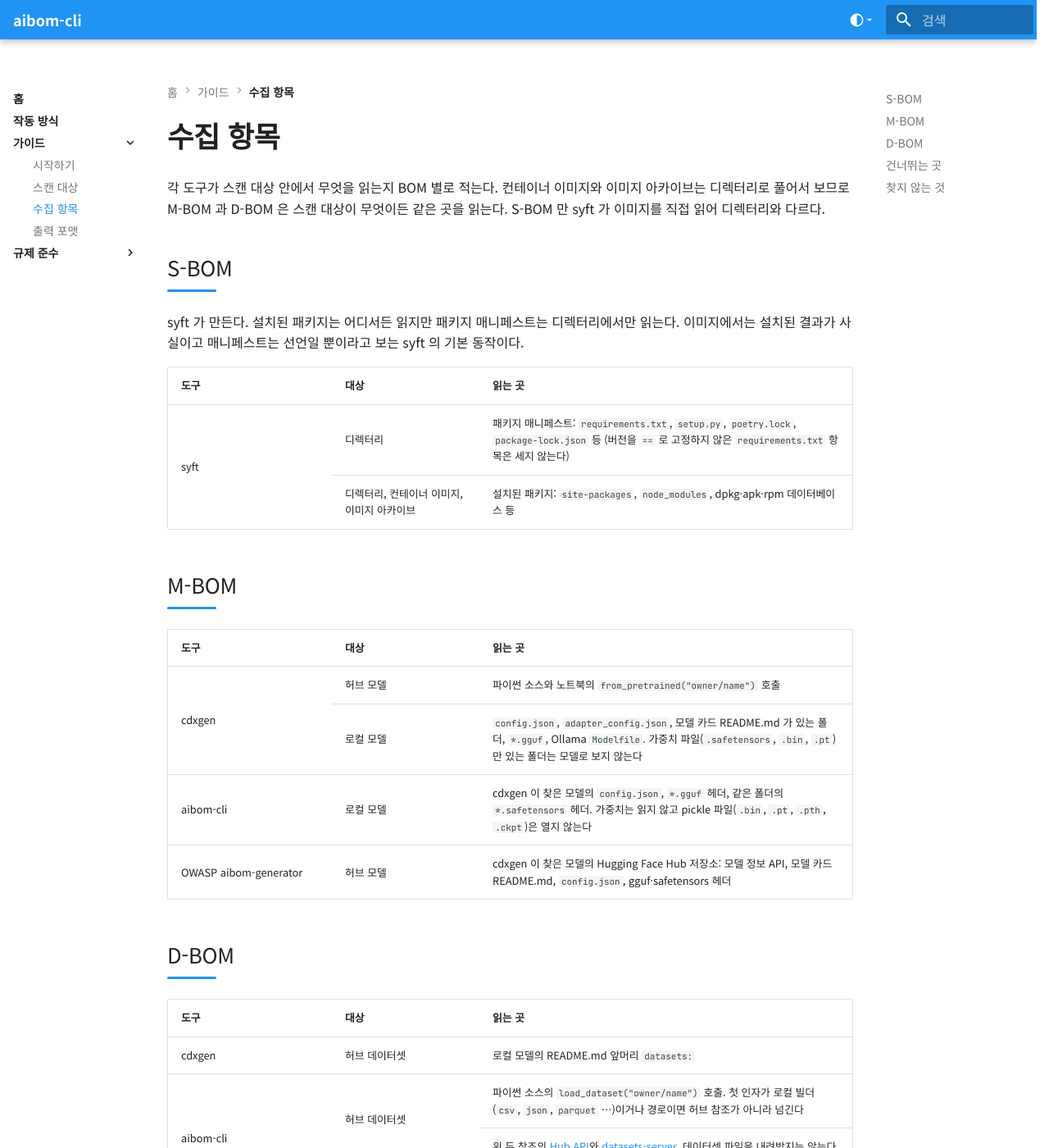
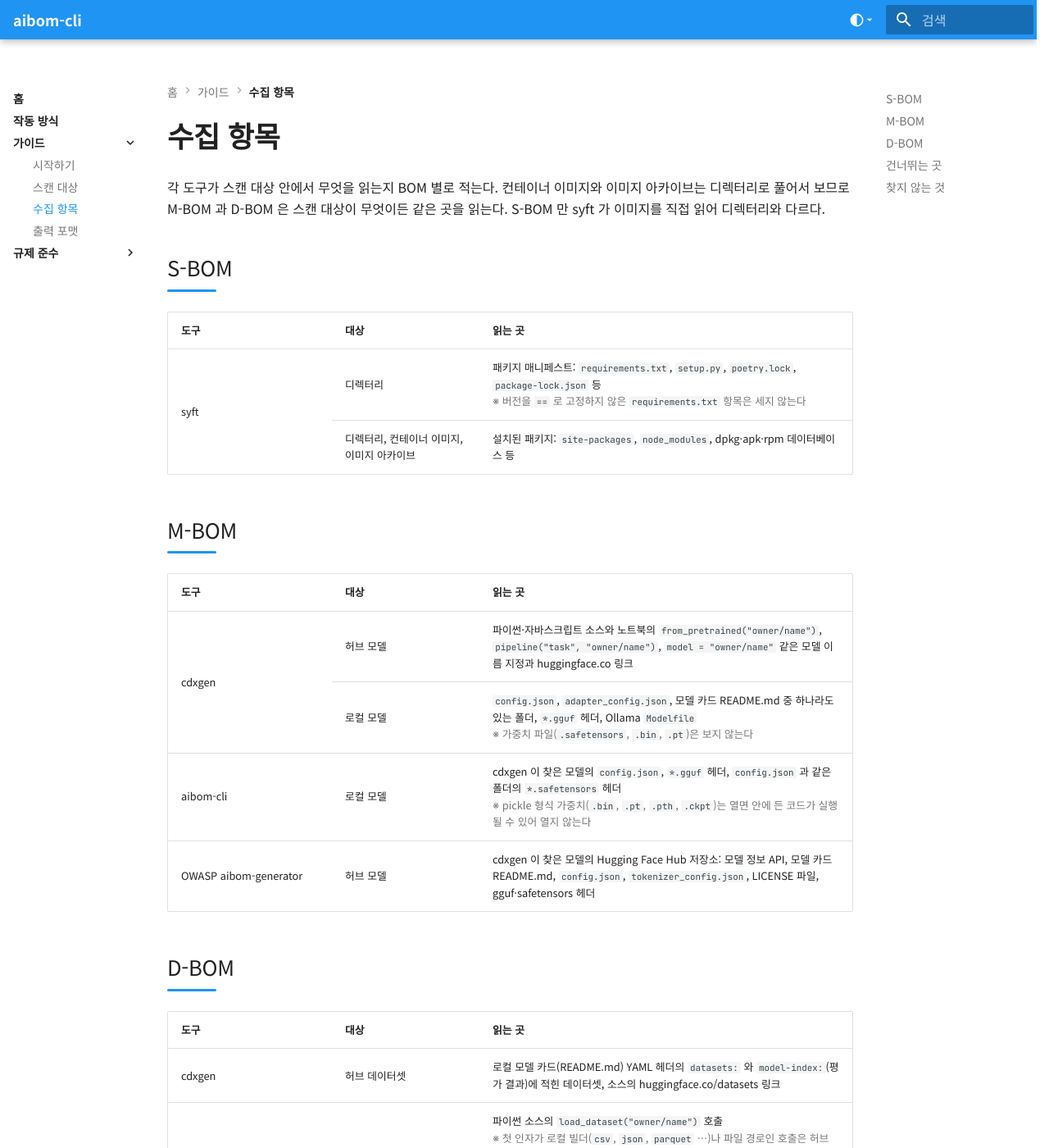
Before and after one commit to ai-devtestsecops-os/sure-aibom, an MkDocs documentation site: the page built from docs/guides/collected-items.md, in a window 1280 px wide and 1400 px high. Shown: the whole window at 82% size. Built offline with MkDocs 1.6.1 and Material for MkDocs 9.7.7, drawn with Linux system fonts in a browser that asks for light colours; some of the changed text lies outside the part shown.

Commit message:
docs: widen the hub model row, clarify the local model folder rule, move exceptions to muted note lines, and list what each hub call returns

```diff
--- a/docs/guides/collected-items.md
+++ b/docs/guides/collected-items.md
@@ -5,13 +5,10 @@
 
 ## S-BOM
 
-syft 가 만든다. 설치된 패키지는 어디서든 읽지만 패키지 매니페스트는 디렉터리에서만 읽는다. 이미지에서는 설치된 결과가 사실이고
-매니페스트는 선언일 뿐이라고 보는 syft 의 기본 동작이다.
-
 <table markdown>
 <thead><tr><th>도구</th><th>대상</th><th>읽는 곳</th></tr></thead>
 <tbody markdown>
-<tr markdown><td rowspan="2">syft</td><td>디렉터리</td><td markdown>패키지 매니페스트: `requirements.txt`, `setup.py`, `poetry.lock`, `package-lock.json` 등 (버전을 `==` 로 고정하지 않은 `requirements.txt` 항목은 세지 않는다)</td></tr>
+<tr markdown><td rowspan="2">syft</td><td>디렉터리</td><td markdown>패키지 매니페스트: `requirements.txt`, `setup.py`, `poetry.lock`, `package-lock.json` 등<br><span class="note">※ 버전을 `==` 로 고정하지 않은 `requirements.txt` 항목은 세지 않는다</span></td></tr>
 <tr markdown><td>디렉터리, 컨테이너 이미지, 이미지 아카이브</td><td markdown>설치된 패키지: `site-packages`, `node_modules`, dpkg·apk·rpm 데이터베이스 등</td></tr>
 </tbody>
 </table>
@@ -21,10 +18,10 @@ syft 가 만든다. 설치된 패키지는 어디서든 읽지만 패키지 매
 <table markdown>
 <thead><tr><th>도구</th><th>대상</th><th>읽는 곳</th></tr></thead>
 <tbody markdown>
-<tr markdown><td rowspan="2">cdxgen</td><td>허브 모델</td><td markdown>파이썬 소스와 노트북의 `from_pretrained("owner/name")` 호출</td></tr>
-<tr markdown><td>로컬 모델</td><td markdown>`config.json`, `adapter_config.json`, 모델 카드 README.md 가 있는 폴더, `*.gguf`, Ollama `Modelfile`. 가중치 파일(`.safetensors`, `.bin`, `.pt`)만 있는 폴더는 모델로 보지 않는다</td></tr>
-<tr markdown><td>aibom-cli</td><td>로컬 모델</td><td markdown>cdxgen 이 찾은 모델의 `config.json`, `*.gguf` 헤더, 같은 폴더의 `*.safetensors` 헤더. 가중치는 읽지 않고 pickle 파일(`.bin`, `.pt`, `.pth`, `.ckpt`)은 열지 않는다</td></tr>
-<tr markdown><td>OWASP aibom-generator</td><td>허브 모델</td><td markdown>cdxgen 이 찾은 모델의 Hugging Face Hub 저장소: 모델 정보 API, 모델 카드 README.md, `config.json`, gguf·safetensors 헤더</td></tr>
+<tr markdown><td rowspan="2">cdxgen</td><td>허브 모델</td><td markdown>파이썬·자바스크립트 소스와 노트북의 `from_pretrained("owner/name")`, `pipeline("task", "owner/name")`, `model = "owner/name"` 같은 모델 이름 지정과 huggingface.co 링크</td></tr>
+<tr markdown><td>로컬 모델</td><td markdown>`config.json`, `adapter_config.json`, 모델 카드 README.md 중 하나라도 있는 폴더, `*.gguf` 헤더, Ollama `Modelfile`<br><span class="note">※ 가중치 파일(`.safetensors`, `.bin`, `.pt`)은 보지 않는다</span></td></tr>
+<tr markdown><td>aibom-cli</td><td>로컬 모델</td><td markdown>cdxgen 이 찾은 모델의 `config.json`, `*.gguf` 헤더, `config.json` 과 같은 폴더의 `*.safetensors` 헤더<br><span class="note">※ pickle 형식 가중치(`.bin`, `.pt`, `.pth`, `.ckpt`)는 열면 안에 든 코드가 실행될 수 있어 열지 않는다</span></td></tr>
+<tr markdown><td>OWASP aibom-generator</td><td>허브 모델</td><td markdown>cdxgen 이 찾은 모델의 Hugging Face Hub 저장소: 모델 정보 API, 모델 카드 README.md, `config.json`, `tokenizer_config.json`, LICENSE 파일, gguf·safetensors 헤더</td></tr>
 </tbody>
 </table>
 
@@ -33,10 +30,10 @@ syft 가 만든다. 설치된 패키지는 어디서든 읽지만 패키지 매
 <table markdown>
 <thead><tr><th>도구</th><th>대상</th><th>읽는 곳</th></tr></thead>
 <tbody markdown>
-<tr markdown><td>cdxgen</td><td>허브 데이터셋</td><td markdown>로컬 모델의 README.md 앞머리 `datasets:`</td></tr>
-<tr markdown><td rowspan="3">aibom-cli</td><td rowspan="2">허브 데이터셋</td><td markdown>파이썬 소스의 `load_dataset("owner/name")` 호출. 첫 인자가 로컬 빌더(`csv`, `json`, `parquet` …)이거나 경로이면 허브 참조가 아니라 넘긴다</td></tr>
-<tr markdown><td markdown>위 두 참조의 [Hub API](https://huggingface.co/docs/hub/api)와 [datasets-server](https://huggingface.co/docs/dataset-viewer). 데이터셋 파일을 내려받지는 않는다</td></tr>
-<tr markdown><td>로컬 데이터</td><td markdown>`--data` 로 지정한 경로. 호스트 경로라 이미지 안의 데이터는 읽지 않는다</td></tr>
+<tr markdown><td>cdxgen</td><td>허브 데이터셋</td><td markdown>로컬 모델 카드(README.md) YAML 헤더의 `datasets:` 와 `model-index:`(평가 결과)에 적힌 데이터셋, 소스의 huggingface.co/datasets 링크</td></tr>
+<tr markdown><td rowspan="3">aibom-cli</td><td rowspan="2">허브 데이터셋</td><td markdown>파이썬 소스의 `load_dataset("owner/name")` 호출<br><span class="note">※ 첫 인자가 로컬 빌더(`csv`, `json`, `parquet` …)나 파일 경로인 호출은 허브 데이터셋이 아니라서 건너뛴다</span></td></tr>
+<tr markdown><td markdown>cdxgen 이 찾은 참조와 위 `load_dataset` 참조의 [Hub API](https://huggingface.co/docs/hub/api)와 [datasets-server](https://huggingface.co/docs/dataset-viewer) 응답<br><span class="note">※ 데이터셋 파일은 내려받지 않는다</span></td></tr>
+<tr markdown><td>로컬 데이터</td><td markdown>`--data` 로 지정한 경로</td></tr>
 </tbody>
 </table>
 
--- a/docs/stylesheets/extra.css
+++ b/docs/stylesheets/extra.css
@@ -104,6 +104,8 @@ html { scrollbar-gutter: stable; }
 #s-bom ~ table th:nth-child(2), #s-bom ~ .md-typeset__scrollwrap th:nth-child(2) { width: 9rem; }
 /* 칸 안의 글은 세로 가운데에 둔다. 합친 칸(syft, cdxgen, aibom-cli)이 위에 붙어 보이지 않게. Material 기본은 위 정렬 */
 #s-bom ~ table td, #s-bom ~ .md-typeset__scrollwrap td { vertical-align: middle; }
+/* 칸 안의 예외 설명(※ …)은 옅은 색으로 */
+.md-typeset .note { color: var(--md-default-fg-color--light); }
 
 /* 표: 마우스를 올려도 행을 회색으로 칠하지 않는다 (Material 기본은 hover 에 옅은 회색) */
 .md-typeset table:not([class]) tbody tr:hover { background-color: transparent; box-shadow: none; }
```
